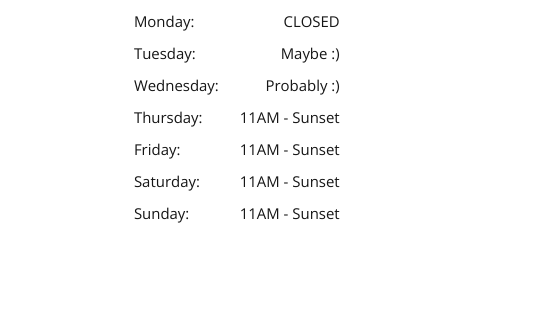
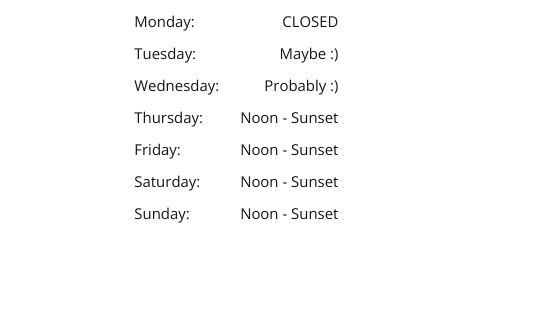
Before and after one commit to V-Ravishankar23/gem-thrift, a plain HTML site: page index.html in a window 1280 px wide. Shown: the part 1001-1314 px from the top of the page, 96-647 px from the left. Drawn offline with nearby package versions, Linux system fonts and the light colour scheme.

Commit message:
Changed hours

```diff
--- a/index.html
+++ b/index.html
@@ -80,10 +80,10 @@
                 <tr><td>Monday:</td><td class="text-right">CLOSED</td></tr>
                 <tr><td>Tuesday:</td><td class="text-right">Maybe :)</td></tr>
                 <tr><td>Wednesday:</td><td class="text-right">Probably :)</td></tr>
-                <tr><td>Thursday:</td><td class="text-right">11AM - Sunset</td></tr>
-                <tr><td>Friday:</td><td class="text-right">11AM - Sunset</td></tr>
-                <tr><td>Saturday:</td><td class="text-right">11AM - Sunset</td></tr>
-                <tr><td>Sunday:</td><td class="text-right">11AM - Sunset</td></tr>
+                <tr><td>Thursday:</td><td class="text-right">Noon - Sunset</td></tr>
+                <tr><td>Friday:</td><td class="text-right">Noon - Sunset</td></tr>
+                <tr><td>Saturday:</td><td class="text-right">Noon - Sunset</td></tr>
+                <tr><td>Sunday:</td><td class="text-right">Noon - Sunset</td></tr>
               </table>
 
             </div>
```
